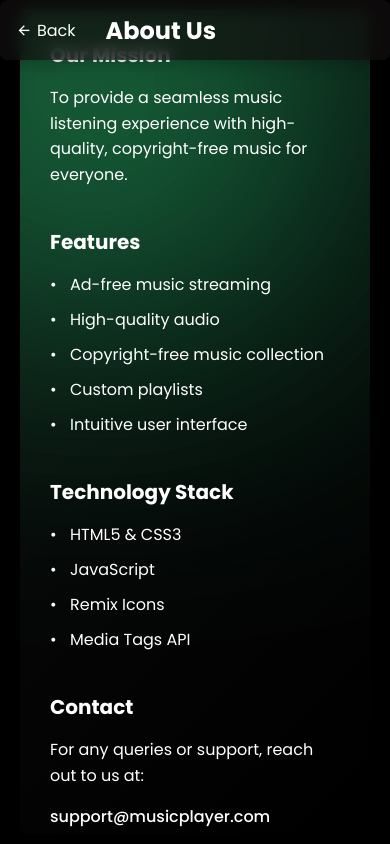
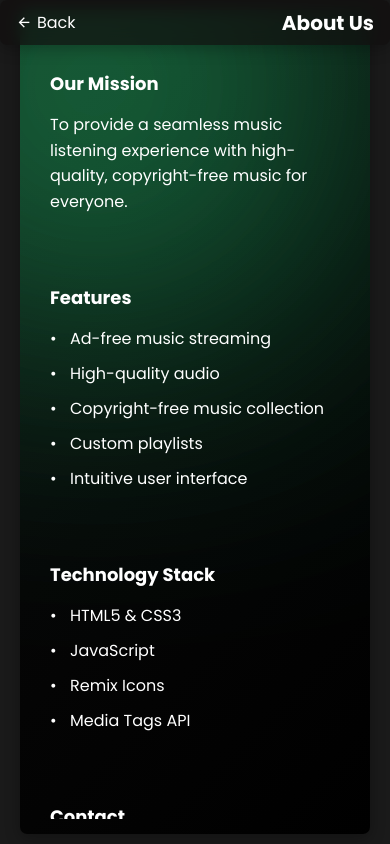
Before and after one commit to aumshub/abc, a plain HTML site: page about.html in a window 390 px wide. Drawn offline with nearby package versions, Linux system fonts and the light colour scheme.

Commit message:
Update style.css

```diff
--- a/css/style.css
+++ b/css/style.css
@@ -5,6 +5,8 @@
   padding: 0;
   box-sizing: border-box;
   font-family: "Poppins", serif;
+  scrollbar-width: thin;
+  scrollbar-color: #444444 #1a1a1a;
 }
 
 html,
@@ -302,7 +304,7 @@ cursor: pointer;
 
 .info div{
   word-break: break-all;
-font-size: 12px;
+font-size: 9px;
 }
 
 .svg {
@@ -406,7 +408,7 @@ font-size: 13px;
   display: flex;
   justify-content: center;
   align-items: center;
-  background-color: black;
+  background-color: #1a1a1a; /* Dark background for contrast */
   padding: 10px;
 }
 
@@ -416,6 +418,8 @@ font-size: 13px;
     margin: 20px auto;
     padding: 20px;
     min-height: 95vh;
+    border-radius: 10px; /* Rounded corners */
+    box-shadow: 0 4px 15px rgba(0, 0, 0, 0.3); /* Soft shadow for depth */
 }
 
 .about-container .header {
@@ -423,19 +427,23 @@ font-size: 13px;
     align-items: center;
     gap: 20px;
     margin-bottom: 30px;
-    height: 60px;
+    height: 45px;
+    justify-content: space-between;
 }
 
 .about-container .header h1 {
     margin: 0;
-    font-size: 24px;
+    font-size: 28px; /* Larger font size for the title */
+    color: #ffffff; /* White color for better visibility */
+    padding-right: 10px;
 }
+
 
 .back-button {
     display: flex;
     align-items: center;
     gap: 5px;
-    color: white;
+    color: #ffffff; /* White color for the back button */
     text-decoration: none;
     font-size: 16px;
     padding: 5px 10px;
@@ -444,12 +452,16 @@ font-size: 13px;
 }
 
 .back-button:hover {
-    background-color: rgba(255, 255, 255, 0.1);
+    background-color: rgba(255, 255, 255, 0.1); /* Subtle hover effect */
 }
 
 .about-content {
     padding: 10px;
+    scroll-behavior: smooth;
+    overflow-y: scroll;
+    height: 100%;
 }
+
 
 .about-section {
     margin-bottom: 40px;
@@ -547,6 +559,13 @@ font-size: 13px;
   color: white;
 }
 
+.songList ul li{
+  box-shadow: 0 4px 15px rgba(0, 0, 0, 0.25); /* Soft shadow for depth */
+  background: rgba(50, 50, 50, 0.8); /* Semi-opaque grey background */
+  backdrop-filter: blur(8px); /* Frosted glass blur */
+  border: 1px solid rgba(255, 255, 255, 0.194);
+}
+
 @media (max-width: 1200px) {
   .left {
     position: fixed;
@@ -634,10 +653,12 @@ font-size: 13px;
   .spotifyPlaylist h1{
     padding: 12px;
     text-align: left;
-    margin-bottom: 0;
     padding-bottom: 0;
     margin-top: 10px;
+    margin-bottom: 10px;
   }
+
+
 
 
   .seekbar {
@@ -794,7 +815,9 @@ border-bottom-right-radius: 10px;
     z-index: 9999;
     left: 0;
     top: 0;
+    font-weight: 200;
   }
+
 
   .ticker-wrapper {
     flex: 1;
@@ -819,9 +842,30 @@ border-bottom-right-radius: 10px;
   .spotifyPlaylist {
     padding-top: 10px;
   }
+
+  .about-container .header {
+    height: 45px;
+  }
+
+  .about-container .header h1 {
+    font-size: 20px;
+  }
+
+  .about-section{
+    padding-top: 30px;
+  }
+
+  .about-section h2{
+    font-size: 18px;
+  }
+
+
 }
 
+
+
 @media (max-width: 600px) {
+
     .left {
         width: 320px; /* Slightly smaller for mobile */
         padding: 15px;
```
